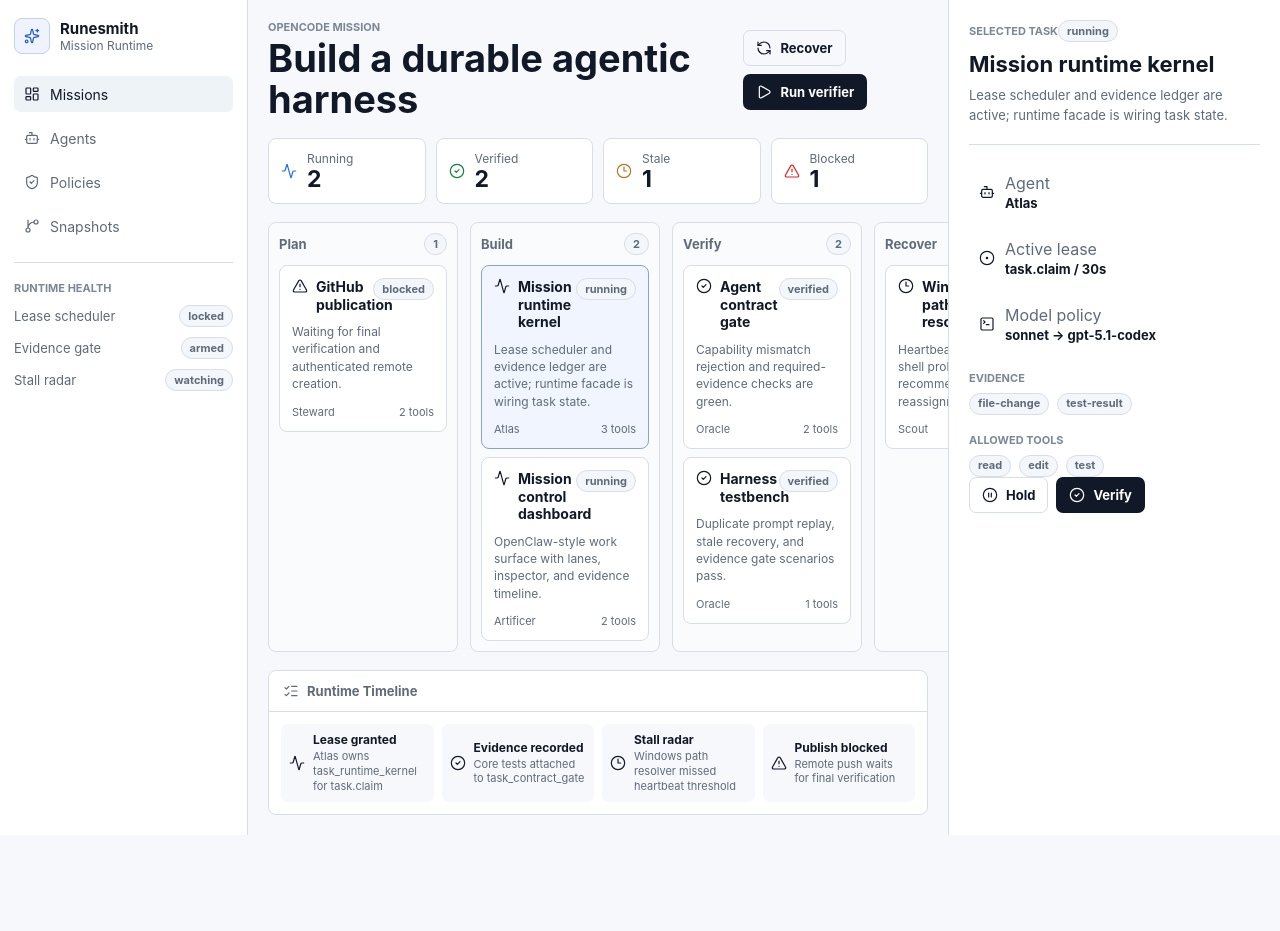
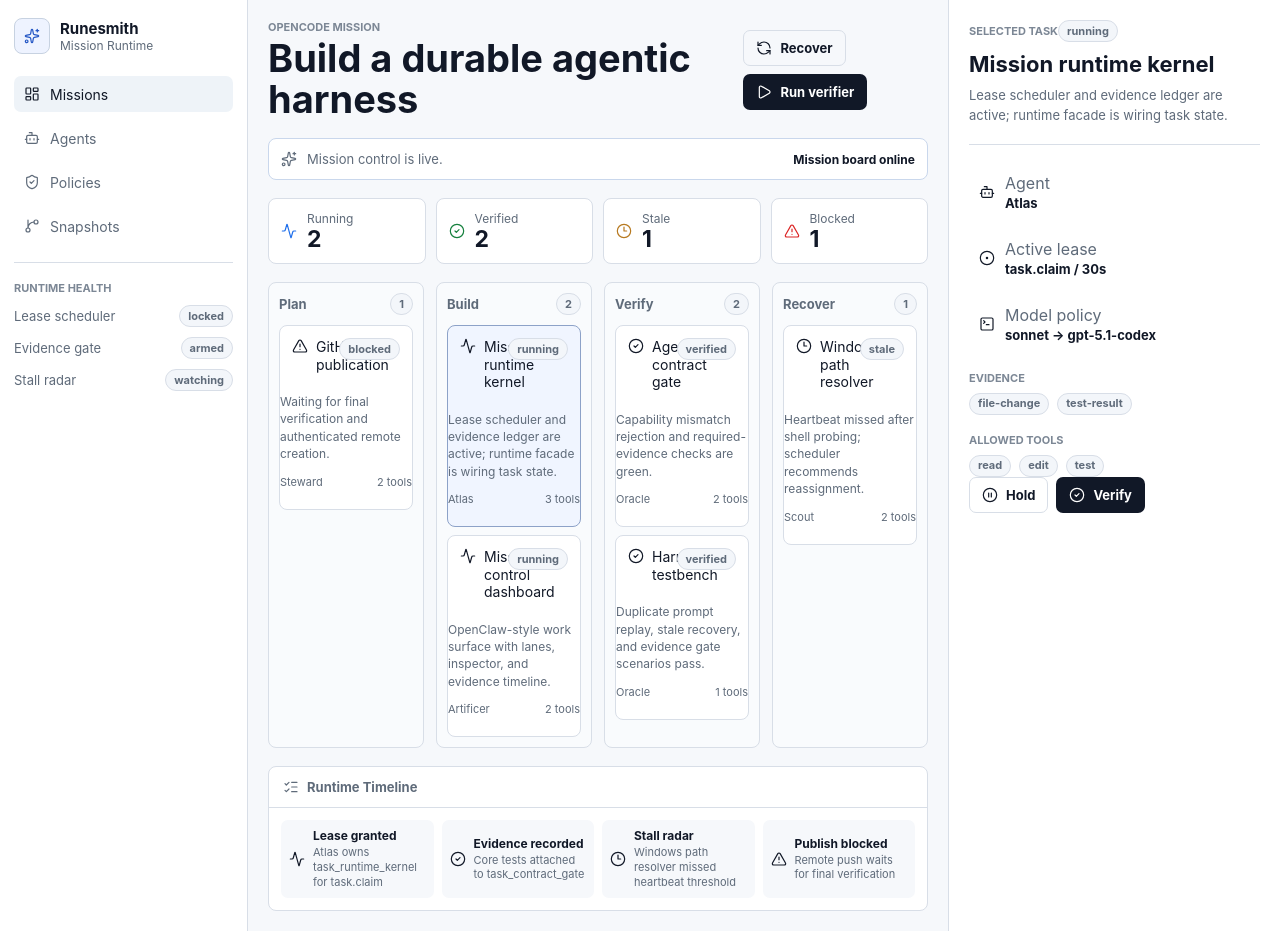
Before and after one commit to pasmud/runesmith, a React (Vite) app in the folder packages/dashboard/: page / in a window 1280 px wide. Before the commit the page ends 835 px from the top, so only its background shows below. Built offline with nearby package versions, Linux system fonts and the light colour scheme.

Commit message:
fix: make dashboard controls interactive

```diff
--- a/packages/dashboard/src/App.tsx
+++ b/packages/dashboard/src/App.tsx
@@ -1,3 +1,4 @@
+import { useReducer } from "react"
 import {
   Activity,
   AlertTriangle,
@@ -18,11 +19,46 @@ import {
 
 import { Badge } from "./components/ui/badge"
 import { Button } from "./components/ui/button"
-import { Card, CardContent, CardDescription, CardHeader, CardTitle } from "./components/ui/card"
 import { Separator } from "./components/ui/separator"
-import { buildDashboardModel, type MissionStatus, type TaskCard } from "./dashboard-model"
+import {
+  buildDashboardModel,
+  reduceDashboardModel,
+  type DashboardView,
+  type MissionStatus,
+  type TaskCard,
+} from "./dashboard-model"
 
 const lanes = ["Plan", "Build", "Verify", "Recover"] as const
+
+const navItems = [
+  { view: "missions", label: "Missions", icon: LayoutDashboard },
+  { view: "agents", label: "Agents", icon: Bot },
+  { view: "policies", label: "Policies", icon: ShieldCheck },
+  { view: "snapshots", label: "Snapshots", icon: GitBranch },
+] satisfies Array<{ view: DashboardView; label: string; icon: typeof LayoutDashboard }>
+
+const sectionMeta = {
+  missions: {
+    eyebrow: "OpenCode Mission",
+    title: "Build a durable agentic harness",
+    status: "Mission board online",
+  },
+  agents: {
+    eyebrow: "Agent Control",
+    title: "Coordinate specialist leases",
+    status: "Capacity view armed",
+  },
+  policies: {
+    eyebrow: "Runtime Policy",
+    title: "Tune autonomy gates",
+    status: "Policies enforcing",
+  },
+  snapshots: {
+    eyebrow: "Evidence Ledger",
+    title: "Inspect mission snapshots",
+    status: "Snapshots indexed",
+  },
+} satisfies Record<DashboardView, { eyebrow: string; title: string; status: string }>
 
 const statusIcon = {
   running: Activity,
@@ -32,7 +68,8 @@ const statusIcon = {
 } satisfies Record<MissionStatus, typeof Activity>
 
 export function App() {
-  const model = buildDashboardModel()
+  const [model, dispatch] = useReducer(reduceDashboardModel, undefined, buildDashboardModel)
+  const activeSection = sectionMeta[model.activeView]
 
   return (
     <main className="app-shell">
@@ -48,10 +85,18 @@ export function App() {
         </div>
 
         <nav className="nav-stack" aria-label="Runesmith sections">
-          <a className="nav-item nav-item-active" href="#missions"><LayoutDashboard />Missions</a>
-          <a className="nav-item" href="#agents"><Bot />Agents</a>
-          <a className="nav-item" href="#policies"><ShieldCheck />Policies</a>
-          <a className="nav-item" href="#snapshots"><GitBranch />Snapshots</a>
+          {navItems.map(({ view, label, icon: Icon }) => (
+            <button
+              aria-current={model.activeView === view ? "page" : undefined}
+              className={model.activeView === view ? "nav-item nav-item-active" : "nav-item"}
+              key={view}
+              onClick={() => dispatch({ type: "select-view", view })}
+              type="button"
+            >
+              <Icon />
+              {label}
+            </button>
+          ))}
         </nav>
 
         <Separator />
@@ -67,14 +112,24 @@ export function App() {
       <section className="workspace">
         <header className="topbar">
           <div>
-            <p className="eyebrow">OpenCode Mission</p>
-            <h1>Build a durable agentic harness</h1>
+            <p className="eyebrow">{activeSection.eyebrow}</p>
+            <h1>{activeSection.title}</h1>
           </div>
           <div className="topbar-actions">
-            <Button variant="outline"><RefreshCcw data-icon="inline-start" />Recover</Button>
-            <Button><Play data-icon="inline-start" />Run verifier</Button>
+            <Button onClick={() => dispatch({ type: "recover-stale" })} variant="outline">
+              <RefreshCcw data-icon="inline-start" />Recover
+            </Button>
+            <Button onClick={() => dispatch({ type: "run-verifier" })}>
+              <Play data-icon="inline-start" />Run verifier
+            </Button>
           </div>
         </header>
+
+        <section aria-live="polite" className="notice-strip">
+          <Sparkles aria-hidden="true" />
+          <span>{model.notice}</span>
+          <strong>{activeSection.status}</strong>
+        </section>
 
         <section className="metric-grid" aria-label="Mission metrics">
           <Metric label="Running" status="running" value={model.metrics.running} />
@@ -93,7 +148,14 @@ export function App() {
               <div className="lane-stack">
                 {model.tasks
                   .filter((task) => task.lane === lane)
-                  .map((task) => <TaskCardView key={task.id} task={task} selected={task.id === model.selectedTask.id} />)}
+                  .map((task) => (
+                    <TaskCardView
+                      key={task.id}
+                      onSelect={() => dispatch({ type: "select-task", taskId: task.id })}
+                      selected={task.id === model.selectedTask.id}
+                      task={task}
+                    />
+                  ))}
               </div>
             </div>
           ))}
@@ -152,8 +214,12 @@ export function App() {
         </section>
 
         <div className="inspector-actions">
-          <Button variant="outline"><PauseCircle data-icon="inline-start" />Hold</Button>
-          <Button><CheckCircle2 data-icon="inline-start" />Verify</Button>
+          <Button onClick={() => dispatch({ type: "hold-selected" })} variant="outline">
+            <PauseCircle data-icon="inline-start" />Hold
+          </Button>
+          <Button onClick={() => dispatch({ type: "verify-selected" })}>
+            <CheckCircle2 data-icon="inline-start" />Verify
+          </Button>
         </div>
       </aside>
     </main>
@@ -173,25 +239,39 @@ function Metric({ label, status, value }: { label: string; status: MissionStatus
   )
 }
 
-function TaskCardView({ task, selected }: { task: TaskCard; selected: boolean }) {
+function TaskCardView({
+  onSelect,
+  selected,
+  task,
+}: {
+  onSelect: () => void
+  selected: boolean
+  task: TaskCard
+}) {
   const Icon = statusIcon[task.status]
+
   return (
-    <Card className={selected ? "task-card task-card-selected" : "task-card"}>
-      <CardHeader>
-        <div className="task-title-row">
+    <button
+      aria-pressed={selected}
+      className={selected ? "task-card task-card-selected" : "task-card"}
+      onClick={onSelect}
+      type="button"
+    >
+      <span className="rs-card-header">
+        <span className="task-title-row">
           <Icon aria-hidden="true" />
-          <CardTitle>{task.title}</CardTitle>
-        </div>
+          <span className="rs-card-title">{task.title}</span>
+        </span>
         <Badge tone={task.status}>{task.status}</Badge>
-      </CardHeader>
-      <CardContent>
-        <CardDescription>{task.summary}</CardDescription>
-        <div className="task-footer">
+      </span>
+      <span className="rs-card-content">
+        <span className="rs-card-description">{task.summary}</span>
+        <span className="task-footer">
           <span>{task.agent}</span>
           <span>{task.tools.length} tools</span>
-        </div>
-      </CardContent>
-    </Card>
+        </span>
+      </span>
+    </button>
   )
 }
 
--- a/packages/dashboard/src/dashboard-model.ts
+++ b/packages/dashboard/src/dashboard-model.ts
@@ -1,4 +1,6 @@
 export type MissionStatus = "running" | "verified" | "stale" | "blocked"
+
+export type DashboardView = "missions" | "agents" | "policies" | "snapshots"
 
 export type TaskCard = {
   id: string
@@ -19,13 +21,31 @@ export type TimelineItem = {
 }
 
 export type DashboardModel = {
+  activeView: DashboardView
   metrics: Record<MissionStatus, number>
   tasks: TaskCard[]
+  selectedTaskId: string
   selectedTask: TaskCard
   timeline: TimelineItem[]
+  notice: string
 }
 
-const seededTasks: TaskCard[] = [
+export type DashboardAction =
+  | { type: "select-task"; taskId: string }
+  | { type: "select-view"; view: DashboardView }
+  | { type: "verify-selected" }
+  | { type: "hold-selected" }
+  | { type: "recover-stale" }
+  | { type: "run-verifier" }
+
+const viewNotice = {
+  missions: "Showing mission lanes and task evidence.",
+  agents: "Showing agent capacity and leases.",
+  policies: "Showing runtime policy gates.",
+  snapshots: "Showing evidence snapshots and checkpoints.",
+} satisfies Record<DashboardView, string>
+
+const seededTasks = [
   {
     id: "task_runtime_kernel",
     title: "Mission runtime kernel",
@@ -86,9 +106,9 @@ const seededTasks: TaskCard[] = [
     tools: ["test"],
     evidence: ["test-result"],
   },
-]
+] satisfies TaskCard[]
 
-const seededTimeline: TimelineItem[] = [
+const seededTimeline = [
   {
     id: "event_lease",
     label: "Lease granted",
@@ -113,10 +133,132 @@ const seededTimeline: TimelineItem[] = [
     detail: "Remote push waits for final verification",
     tone: "blocked",
   },
-]
+] satisfies TimelineItem[]
 
 export function buildDashboardModel(): DashboardModel {
-  const metrics = seededTasks.reduce<Record<MissionStatus, number>>(
+  const tasks = cloneTasks(seededTasks)
+  const timeline = cloneTimeline(seededTimeline)
+
+  return deriveDashboardModel({
+    activeView: "missions",
+    tasks,
+    selectedTaskId: tasks[0]!.id,
+    timeline,
+    notice: "Mission control is live.",
+  })
+}
+
+export function reduceDashboardModel(model: DashboardModel, action: DashboardAction): DashboardModel {
+  switch (action.type) {
+    case "select-task": {
+      const selectedTask = model.tasks.find((task) => task.id === action.taskId)
+
+      if (!selectedTask) {
+        return {
+          ...model,
+          notice: "That task is no longer on the mission board.",
+        }
+      }
+
+      return deriveDashboardModel({
+        ...model,
+        selectedTaskId: selectedTask.id,
+        notice: `Inspecting ${selectedTask.title}.`,
+      })
+    }
+
+    case "select-view":
+      return deriveDashboardModel({
+        ...model,
+        activeView: action.view,
+        notice: viewNotice[action.view],
+      })
+
+    case "verify-selected":
+      return verifySelectedTask(model, {
+        label: "Verification complete",
+        detailPrefix: "Verifier recorded required evidence for",
+        noticePrefix: "Verified",
+      })
+
+    case "hold-selected":
+      return mutateSelectedTask(model, {
+        timelineLabel: "Task held",
+        timelineTone: "blocked",
+        notice: (task) => `Held ${task.title} for operator review.`,
+        mutate: (task) => ({
+          ...task,
+          status: "blocked",
+          lane: "Plan",
+          summary: "Paused for operator review; active leases are suspended until the task is resumed.",
+          evidence: addEvidence(task.evidence, "risk"),
+        }),
+      })
+
+    case "recover-stale": {
+      const staleTasks = model.tasks.filter((task) => task.status === "stale")
+
+      if (staleTasks.length === 0) {
+        return deriveDashboardModel({
+          ...model,
+          notice: "No stale tasks need recovery.",
+        })
+      }
+
+      const tasks = model.tasks.map((task) => {
+        if (task.status !== "stale") {
+          return task
+        }
+
+        return {
+          ...task,
+          status: "running",
+          lane: "Build",
+          summary: "Recovered by scheduler reassignment; heartbeat lease is active again.",
+          evidence: addEvidence(task.evidence, "diagnostic"),
+        } satisfies TaskCard
+      })
+
+      return deriveDashboardModel({
+        ...model,
+        tasks,
+        timeline: prependTimeline(model.timeline, {
+          label: "Recovery dispatched",
+          detail: `${staleTasks.length} stale task${staleTasks.length === 1 ? "" : "s"} reassigned with fresh leases`,
+          tone: "running",
+        }),
+        notice: `Recovered ${staleTasks.length} stale task${staleTasks.length === 1 ? "" : "s"}.`,
+      })
+    }
+
+    case "run-verifier":
+      return verifySelectedTask(model, {
+        label: "Verifier passed",
+        detailPrefix: "OpenCode verifier completed evidence checks for",
+        noticePrefix: "Verifier passed for",
+      })
+  }
+}
+
+function deriveDashboardModel(input: {
+  activeView: DashboardView
+  tasks: TaskCard[]
+  selectedTaskId: string
+  timeline: TimelineItem[]
+  notice: string
+}): DashboardModel {
+  const selectedTask = input.tasks.find((task) => task.id === input.selectedTaskId) ?? input.tasks[0]!
+
+  return {
+    ...input,
+    metrics: buildMetrics(input.tasks),
+    selectedTaskId: selectedTask.id,
+    selectedTask,
+  }
+}
+
+function buildMetrics(tasks: TaskCard[]): Record<MissionStatus, number> {
+  return tasks.reduce<Record<MissionStatus, number>>(
     (accumulator, task) => {
       accumulator[task.status] += 1
       return accumulator
@@ -128,11 +270,78 @@ export function buildDashboardModel(): DashboardModel {
       blocked: 0,
     },
   )
+}
 
-  return {
-    metrics,
-    tasks: seededTasks,
-    selectedTask: seededTasks[0]!,
-    timeline: seededTimeline,
-  }
+function verifySelectedTask(
+  model: DashboardModel,
+  options: {
+    label: string
+    detailPrefix: string
+    noticePrefix: string
+  },
+): DashboardModel {
+  return mutateSelectedTask(model, {
+    timelineLabel: options.label,
+    timelineTone: "verified",
+    notice: (task) => `${options.noticePrefix} ${task.title}.`,
+    mutate: (task) => ({
+      ...task,
+      status: "verified",
+      lane: "Verify",
+      summary: "Verifier passed and attached required evidence to the mission ledger.",
+      evidence: addEvidence(task.evidence, "test-result"),
+    }),
+    detail: (task) => `${options.detailPrefix} ${task.id}`,
+  })
 }
+
+function mutateSelectedTask(
+  model: DashboardModel,
+  options: {
+    timelineLabel: string
+    timelineTone: MissionStatus
+    notice: (task: TaskCard) => string
+    mutate: (task: TaskCard) => TaskCard
+    detail?: (task: TaskCard) => string
+  },
+): DashboardModel {
+  const currentTask = model.selectedTask
+  const nextTask = options.mutate(currentTask)
+  const tasks = model.tasks.map((task) => (task.id === currentTask.id ? nextTask : task))
+
+  return deriveDashboardModel({
+    ...model,
+    tasks,
+    timeline: prependTimeline(model.timeline, {
+      label: options.timelineLabel,
+      detail: options.detail?.(nextTask) ?? `${nextTask.title} moved to ${nextTask.lane}`,
+      tone: options.timelineTone,
+    }),
+    notice: options.notice(nextTask),
+  })
+}
+
+function prependTimeline(
+  timeline: TimelineItem[],
+  event: Omit<TimelineItem, "id">,
+): TimelineItem[] {
+  const id = `event_${event.label.toLowerCase().replaceAll(" ", "_")}_${timeline.length + 1}`
+
+  return [{ id, ...event }, ...timeline].slice(0, 6)
+}
+
+function addEvidence(evidence: string[], item: string): string[] {
+  return evidence.includes(item) ? evidence : [...evidence, item]
+}
+
+function cloneTasks(tasks: TaskCard[]): TaskCard[] {
+  return tasks.map((task) => ({
+    ...task,
+    tools: [...task.tools],
+    evidence: [...task.evidence],
+  }))
+}
+
+function cloneTimeline(timeline: TimelineItem[]): TimelineItem[] {
+  return timeline.map((item) => ({ ...item }))
+}
--- a/packages/dashboard/src/styles.css
+++ b/packages/dashboard/src/styles.css
@@ -138,12 +138,17 @@ svg {
   display: flex;
   align-items: center;
   gap: 10px;
+  width: 100%;
   min-height: 36px;
   padding: 0 10px;
+  border: 0;
   border-radius: 7px;
+  background: transparent;
   color: var(--muted);
+  cursor: pointer;
   font-size: 14px;
   text-decoration: none;
+  text-align: left;
 }
 
 .nav-item-active,
@@ -191,6 +196,31 @@ svg {
 .inspector-actions {
   gap: 8px;
   flex-wrap: wrap;
+}
+
+.notice-strip {
+  display: flex;
+  align-items: center;
+  gap: 10px;
+  min-height: 42px;
+  min-width: 0;
+  padding: 10px 12px;
+  border: 1px solid #c9d7ec;
+  border-radius: 8px;
+  background: #ffffff;
+  color: var(--muted);
+  font-size: 13px;
+}
+
+.notice-strip span {
+  min-width: 0;
+  flex: 1;
+}
+
+.notice-strip strong {
+  color: var(--text);
+  font-size: 12px;
+  white-space: nowrap;
 }
 
 .eyebrow,
@@ -254,7 +284,7 @@ svg {
 
 .mission-board {
   display: grid;
-  grid-template-columns: repeat(4, minmax(190px, 1fr));
+  grid-template-columns: repeat(4, minmax(0, 1fr));
   gap: 12px;
   min-height: 410px;
 }
@@ -276,7 +306,8 @@ svg {
   font-weight: 700;
 }
 
-.rs-card {
+.rs-card,
+.task-card {
   min-width: 0;
   border: 1px solid var(--line);
   border-radius: 8px;
@@ -288,6 +319,31 @@ svg {
   background: #f0f5ff;
 }
 
+.task-card {
+  display: block;
+  width: 100%;
+  padding: 0;
+  appearance: none;
+  color: inherit;
+  cursor: pointer;
+  outline: none;
+  text-align: left;
+  transition: border-color 120ms ease, box-shadow 120ms ease, transform 120ms ease;
+}
+
+.task-card:hover {
+  border-color: #a9b8d2;
+  box-shadow: 0 8px 22px rgba(17, 24, 39, 0.07);
+  transform: translateY(-1px);
+}
+
+.nav-item:focus-visible,
+.task-card:focus-visible,
+.rs-button:focus-visible {
+  outline: 2px solid var(--focus);
+  outline-offset: 2px;
+}
+
 .rs-card-header {
   display: flex;
   align-items: flex-start;
@@ -297,6 +353,7 @@ svg {
 }
 
 .rs-card-title {
+  display: block;
   margin: 0;
   font-size: 14px;
   line-height: 1.25;
@@ -308,6 +365,7 @@ svg {
 }
 
 .rs-card-description {
+  display: block;
   margin: 0;
   font-size: 12px;
   line-height: 1.45;
```
Also changed, not shown: 1 other file (tests, documents, lock files or other folders).
